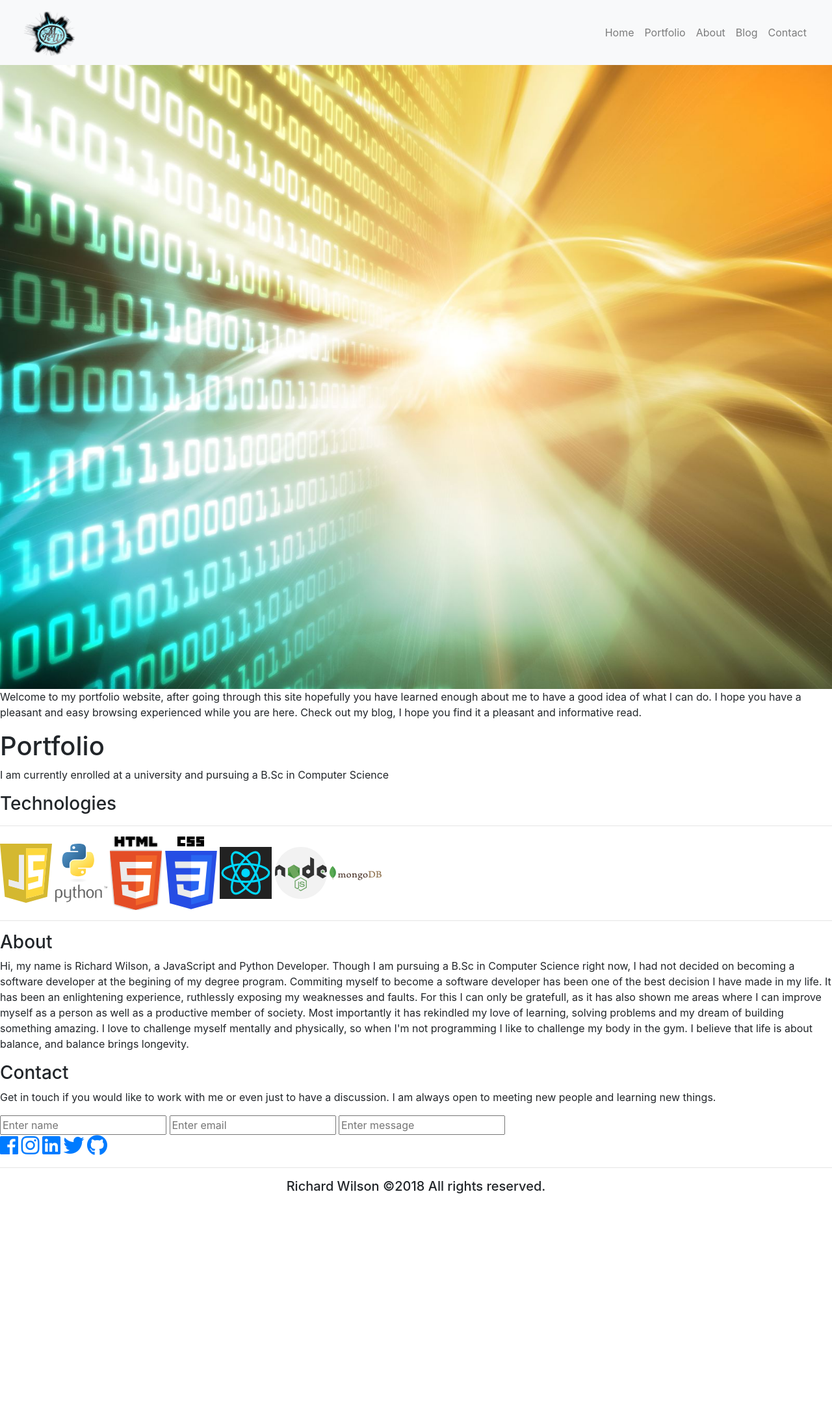
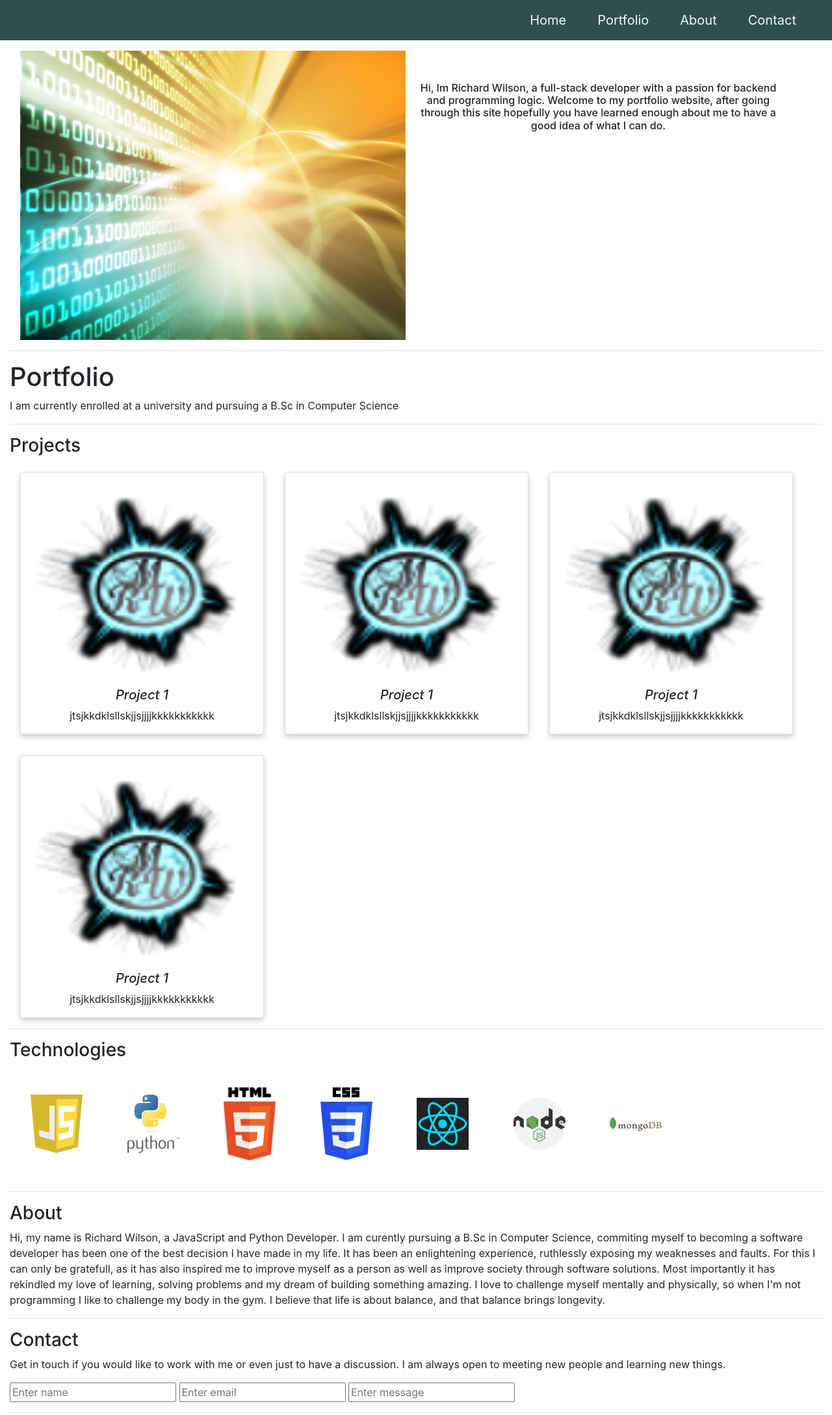
Before and after one commit to Richardmwilson191/first-portfolio, a plain HTML site: page index.html in a window 1280 px wide. Shown: the top 2177 px of the page at 65% size. Before the commit the page ends 1845 px from the top, so only its background shows below. Drawn offline with nearby package versions, Linux system fonts and the light colour scheme.

Commit message:
Deleted blog/ added CSS

```diff
--- a/index.html
+++ b/index.html
@@ -19,9 +19,10 @@
   <title>Richard M.Wilson</title>
 </head>
 <body>
-  <nav class="navbar navbar-expand-md navbar-light bg-light sticky-top ">
+  <nav class="navbar navbar-expand-md sticky-top ">
+      <!-- navbar-light bg-light -->
     <div class="container-fluid">
-      <a class="navbar=brand" href="#"> <img src="img/RMWlo5.png" alt="R.M.Wilson"></a>
+      <!-- <a class="navbar=brand" href="#"> <img id="logo" src="img/RMWlo5.png" alt="R.M.Wilson"></a> -->
       <button class="navbar-toggler" type="button" data-toggle="collapse" data-target="#navbarResponsive">
         <span class="navbar-toggler-icon"></span>
       </button>
@@ -32,13 +33,10 @@
             <a class="nav-link" href="index.html">Home</a>
           </li>
           <li classs="nav-item">
-            <a class="nav-link" href="portfolio">Portfolio</a>
+            <a class="nav-link" href="#portfolio">Portfolio</a>
           </li>
           <li classs="nav-item">
-            <a class="nav-link" href="about">About</a>
-          </li>
-          <li classs="nav-item">
-            <a class="nav-link" href="blog.html">Blog</a>
+            <a class="nav-link" href="#about">About</a>
           </li>
           <li classs="nav-item">
             <a class="nav-link" href="#contact">Contact</a>
@@ -48,24 +46,55 @@
     </div>
   </nav>
   <!-- Home -->
-  <div>
-    <img id="landing" src="img/digital-dreams-1155366.jpg" alt="home picture">
-    <p>Welcome to my portfolio website, after going through this site hopefully you have
-      learned enough about me to have a good idea of what I can do. I hope you have a pleasant
-      and easy browsing experienced while you are here. Check out my blog, I hope you find it a
-      pleasant and informative read.
-    </p>
+  <div class="container-fluid">
+    <img id="landing_img" src="img/digital-dreams-1155366.jpg" alt="home picture">
+    <h6 id="landing_text">Hi, Im Richard Wilson, a full-stack developer with a passion for backend and programming logic. Welcome to my portfolio website, after going through this site hopefully you have learned enough about me to have a good idea of what I can do.
+    </h6>
   </div>
   <!--Portfolio-->
-  <div>
-    <h1 id="portfolio">Portfolio</h1>
+  <div id="portfolio" class="container-fluid">
+    <hr>
+    <h1>Portfolio</h1>
     <p>I am currently enrolled at a university and pursuing a B.Sc in Computer Science
     </p>
   </div>
+  <div class="container-fluid">
+    <hr>
+    <h3>Projects</h3>
+    <div class="card">
+      <img src="img/RMWlo5.png" alt="">
+      <div>
+        <h5><em>Project 1</em></h5>
+        <P>jtsjkkdklsllskjjsjjjjkkkkkkkkkkk</P>
+      </div>
+    </div>
+    <div class="card">
+      <img src="img/RMWlo5.png" alt="">
+      <div>
+        <h5><em>Project 1</em></h5>
+        <P>jtsjkkdklsllskjjsjjjjkkkkkkkkkkk</P>
+      </div>
+    </div>
+    <div class="card">
+      <img src="img/RMWlo5.png" alt="">
+      <div>
+        <h5><em>Project 1</em></h5>
+        <P>jtsjkkdklsllskjjsjjjjkkkkkkkkkkk</P>
+      </div>
+    </div>
+    <div class="card">
+      <img src="img/RMWlo5.png" alt="">
+      <div>
+        <h5><em>Project 1</em></h5>
+        <P>jtsjkkdklsllskjjsjjjjkkkkkkkkkkk</P>
+      </div>
+    </div>
+  </div>
+
   <!--Technologies-->
-  <div>
+  <div id="technologies" class="container-fluid">
+    <hr>
     <h3>Technologies</h3>
-    <hr>
     <img class="tech" src="img/javascript-1.svg" alt="JavaScript">
     <img class="tech" src="img/python-4.svg" alt="Python">
     <img class="tech" src="img/html5.svg" alt="HTML5">
@@ -76,38 +105,32 @@
     <hr>
   </div>
   <!--About-->
-  <div>
+  <div class="container-fluid">
     <h3 id="about">About</h3>
-    <p>Hi, my name is Richard Wilson, a JavaScript and Python Developer. Though I am
-      pursuing a B.Sc in Computer Science right now, I had not decided on becoming a
-      software developer at the begining of my degree program. Commiting myself to
-      become a software developer has been one of the best decision I have made in
-      my life. It has been an enlightening experience, ruthlessly exposing my weaknesses
-      and faults. For this I can only be gratefull, as it has also shown me areas where
-      I can improve myself as a person as well as a productive member of society. Most
-      importantly it has rekindled my love of learning, solving problems and my dream of
-      building something amazing. I love to challenge myself mentally and physically, so
-      when I'm not programming I like to challenge my body in the gym. I believe that life
-      is about balance, and balance brings longevity.
+    <p>Hi, my name is Richard Wilson, a JavaScript and Python Developer. I am curently pursuing a B.Sc in Computer Science, commiting myself to becoming a software developer has been one of the best decision I have made in my life. It has been an enlightening experience, ruthlessly exposing my weaknesses and faults. For this I can only be gratefull, as it has also inspired me to improve myself as a person as well as improve society through software solutions. Most importantly it has rekindled my love of learning, solving problems and my dream of building something amazing. I love to challenge myself mentally and physically, so when I'm not programming I like to challenge my body in the gym. I believe that life is about balance, and that balance brings longevity.
     </p>
+    <hr>
   </div>
   <!--Blog-->
   <!--Contact-->
-  <div>
+  <div class="container-fluid">
     <h3 id="contact">Contact</h3>
-    <p>Get in touch if you would like to work with me or even just to have a discussion.
-      I am always open to meeting new people and learning new things.
+    <p>Get in touch if you would like to work with me or even just to have a discussion. I am always open to meeting new people and learning new things.
     </p>
     <form action="" method="GET">
       <input type="text" name="name" placeholder="Enter name">
       <input type="text" name="email" placeholder="Enter email">
       <input type="text" name="message" placeholder="Enter message">
     </form>
-    <a href="https://www.facebook.com/profile.php?id=1660132348&ref=bookmarks"><i class="fab fa-2x fa-facebook"></i></a>
-    <a href="#"><i class="fab fa-2x fa-instagram"></i></a>
-    <a href="#"><i class="fab fa-2x fa-linkedin"></i></a>
-    <a href="#"><i class="fab fa-2x fa-twitter"></i></a>
-    <a href="#"><i class="fab fa-2x fa-github"></i></a>
+    <hr>
+
+    <a class="social" href="https://www.facebook.com/profile.php?id=1660132348&ref=bookmarks" target="_blank"><i class="fab fa-2x fa-facebook"></i></a>
+    <a class="social" href="https://www.instagram.com/richrock191/"
+    target="_blank"><i class="fab fa-2x fa-instagram"></i></a>
+    <a class="social" href="https://www.linkedin.com/in/richard-wilson-b1a33a149/"
+    target="_blank"><i class="fab fa-2x fa-linkedin"></i></a>
+    <a  class="social" href="https://twitter.com/richrock191" target="_blank"><i class="fab fa-2x fa-twitter"></i></a>
+    <a class="social" href="https://github.com/Richardmwilson191" target="_blank"><i class="fab fa-2x fa-github"></i></a>
   </div>
 </div>
 <!--Footer-->
--- a/style.css
+++ b/style.css
@@ -2,14 +2,68 @@
   display: flex;
   height: 100%;
 }
-#landing {
 
+/* .container-fluid {
+  background-color: whitesmoke;
+} */
+
+nav {
+  background-color: darkslategrey;
 }
 
-img {
+.nav-link {
+  font-size: 20px;
+  color: aliceblue;
+  margin: 0rem 1rem;
+}
+
+#landing_img {
+  padding: 1rem;
+  width: 50%;
+  float: left;
+}
+
+#landing_text {
+  padding: 4rem;
+  text-align: center;
+}
+
+#portfolio {
+  clear: both;
+}
+
+#technologies {
+  clear: both;
+}
+
+.card {
+  float: left;
+  margin: 1rem;
+  box-shadow: 0 4px 8px 0 rgba(0,0,0,0.2);
+  transition: 0.3s;
+  width: 30%;
+}
+
+.card:hover {
+  box-shadow: 0 8px 16px 0 rgba(0,0,0,0.2);
+}
+.card>img {
   width: 100%;
 }
 
+.card>div {
+  text-align: center;
+}
+
+/* img {
+  width: 100%;
+} */
+
 .tech {
   width: 5rem;
+  margin: 2rem;
 }
+
+.social {
+  margin: 2rem;
+}
```
Also changed, not shown: blog.html (deleted, +0 -59 lines).
